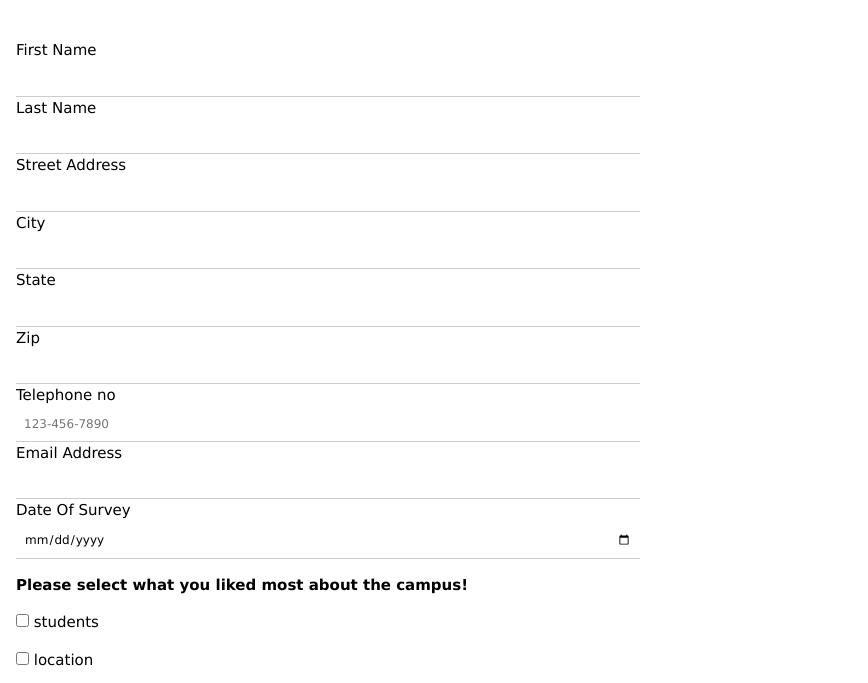
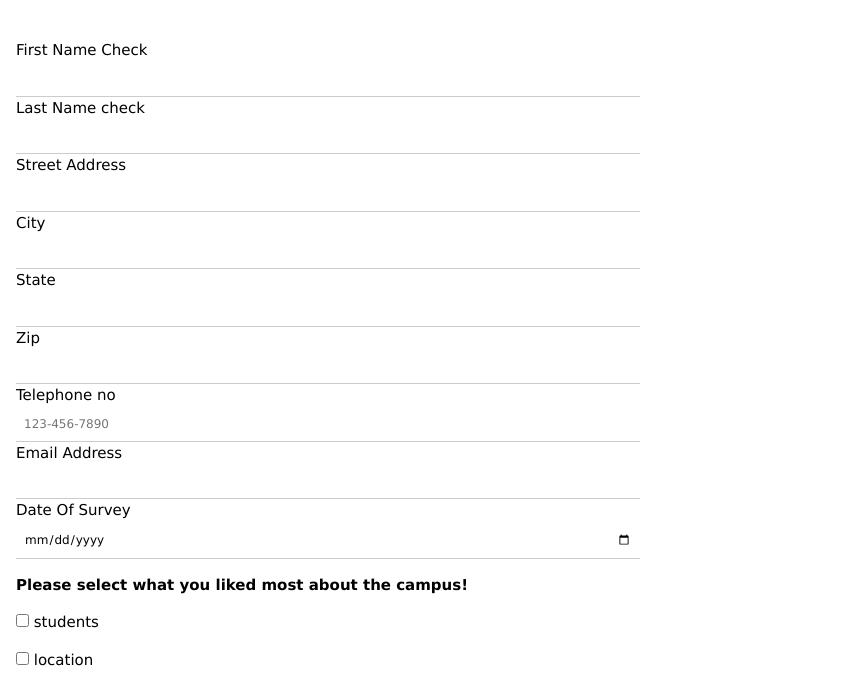
Before and after one commit to keerthana-248/HW2, a plain HTML site: page index.html in a window 1280 px wide. Shown: the part 99-782 px from the top of the page, without its empty margins (0-868 px from the left). Drawn offline with nearby package versions, Linux system fonts and the light colour scheme.

Commit message:
Update index.html

```diff
--- a/index.html
+++ b/index.html
@@ -39,14 +39,14 @@ using various fields-->
 
 
         <!-- Below are the required text fileds-->
-        <label for="first_name">First Name</label>
+        <label for="first_name">First Name Check</label>
         <div class="w3-row">
             <div class="w3-col s6">
                 <input class="w3-input w3-small" type="text" id="first_name" name="first_name" required>
             </div>
         </div>
 
-        <label for="last_name">Last Name</label>
+        <label for="last_name">Last Name check</label>
         <div class="w3-row">
             <div class="w3-col s6">
                 <input class="w3-input w3-small" type="text" id="last_name" name="last_name" required>
```
